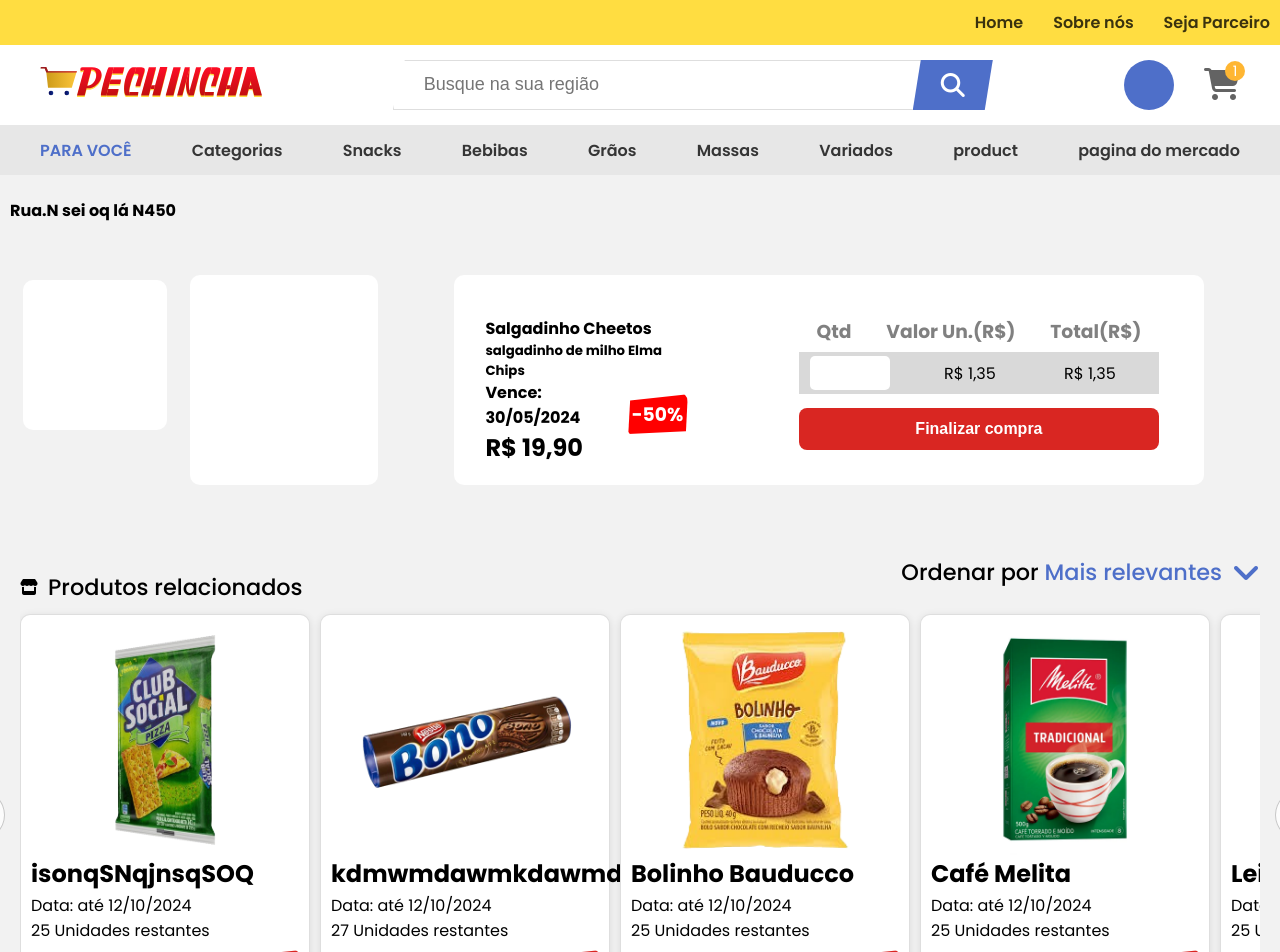
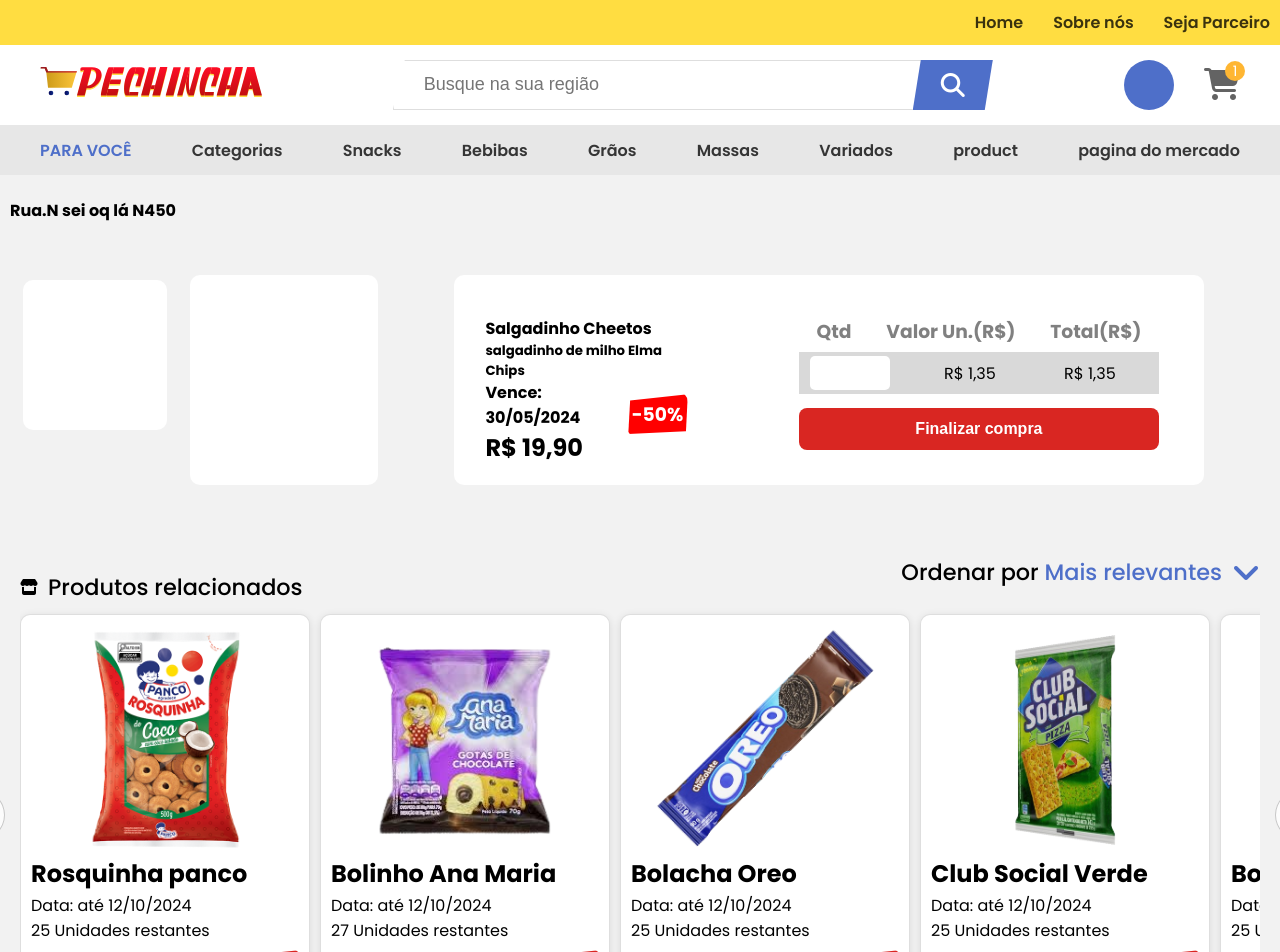
Before and after one commit to PechinchaOficial/PechinchaFrontEnd, a React (Vite) app: page /product in a window 1280 px wide. Shown: the top 952 px of the page. Built offline with nearby package versions, Linux system fonts and the light colour scheme.

Commit message:
adding snacks and canned goods image

```diff
--- a/src/assets/data/enlatadosData.js
+++ b/src/assets/data/enlatadosData.js
@@ -71,7 +71,7 @@
     {
         id: 7,
         img: `${milho_ervilha}`,
-        name: 'Enlatado de milho com ervilha',
+        name: 'Enlatado de milho',
         price: '15,00',
         dateVenc: '12/10/2024',
         qtdUnit: '25',
--- a/src/assets/data/snacksData.js
+++ b/src/assets/data/snacksData.js
@@ -1,15 +1,20 @@
-import arrozSolito from '../img/Products/arroz/solito_01-removebg-preview.png'
-import bolachaBono from '../img/Products/bolachaDoce/Bolacha_Bono_Chocolate.png'
-import bolo from '../img/Products/bolo/bolo_bauducco_01-removebg-preview.png'
-import cafeMelita from '../img/Products/cafe/cafe_melitta-2.webp'
-import leiteCondensado from '../img/Products/leiteCondensado/condensado_moca-2.webp'
+
 import bulacha from '../img/Products/bolachaSalgada/Bolacha_ClubSocial_Pizza.png'
+import club_social from '../img/Products/bolachaSalgada/Bolacha_ClubSocial_Tradicional.png'
+import bolinho from '../img/Products/bolo/bolo_bauducco_04-removebg-preview.png'
+import bolacha_coco from '../img/Products/bolachaDoce/Bolacha_Panco_Rosquinha-de-coco.png'
+import bolacha_maizena from '../img/Products/bolachaDoce/Bolacha_Marilan_Tradicional.png'
+import oreo from '../img/Products/bolachaDoce/Bolacha_Oreo_Chocolate.png'
+import bolinho_ana from '../img/Products/bolo/bolo_maria_02-removebg-preview.png'
+import bono_c from '../img/Products/bolachaDoce/Bolacha_Bono_Chocolate.png'
+import trakinas from '../img/Products/bolachaDoce/Bolacha_Trakinas_Morango.png'
+
 
 const snacks = [
     {
         id: 1,
-        img: `${bulacha}`,
-        name: 'isonqSNqjnsqSOQ',
+        img: `${bolacha_coco}`,
+        name: 'Rosquinha panco',
         price: '9,90',
         dateVenc: '12/10/2024',
         qtdUnit: '25',
@@ -18,8 +23,8 @@
 
     {
         id: 2,
-        img: `${bolachaBono}`,
-        name: 'kdmwmdawmkdawmdada',
+        img: `${bolinho_ana}`,
+        name: 'Bolinho Ana Maria',
         price: '1,90',
         dateVenc: '12/10/2024',
         qtdUnit: '27',
@@ -28,9 +33,9 @@
 
     {
         id: 3,
-        img: `${bolo}`,
-        name: 'Bolinho Bauducco',
-        price: '9,90',
+        img: `${oreo}`,
+        name: 'Bolacha Oreo',
+        price: '15,90',
         dateVenc: '12/10/2024',
         qtdUnit: '25',
         discount: '50%'
@@ -38,8 +43,8 @@
 
     {
         id: 4,
-        img: `${cafeMelita}`,
-        name: 'Café Melita',
+        img: `${bulacha}`,
+        name: 'Club Social Verde',
         price: '9,90',
         dateVenc: '12/10/2024',
         qtdUnit: '25',
@@ -48,9 +53,39 @@
 
     {
         id: 5,
-        img: `${leiteCondensado}`,
+        img: `${bono_c}`,
+        name: 'Bolacha Bono',
+        price: '2,90',
+        dateVenc: '12/10/2024',
+        qtdUnit: '25',
+        discount: '50%'
+    },
+
+    {
+        id: 6,
+        img: `${club_social}`,
+        name: 'Club Social Classic',
+        price: '13,20',
+        dateVenc: '12/10/2024',
+        qtdUnit: '25',
+        discount: '50%'
+    },
+
+    {
+        id: 7,
+        img: `${trakinas}`,
         name: 'Leite Condensado',
-        price: '9,90',
+        price: '1,50',
+        dateVenc: '12/10/2024',
+        qtdUnit: '25',
+        discount: '50%'
+    },
+
+    {
+        id: 8,
+        img: `${bolacha_maizena}`,
+        name: 'Bolacha Maizena',
+        price: '7,20',
         dateVenc: '12/10/2024',
         qtdUnit: '25',
         discount: '50%'
```
